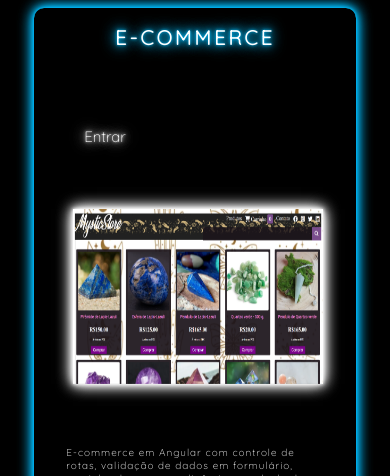
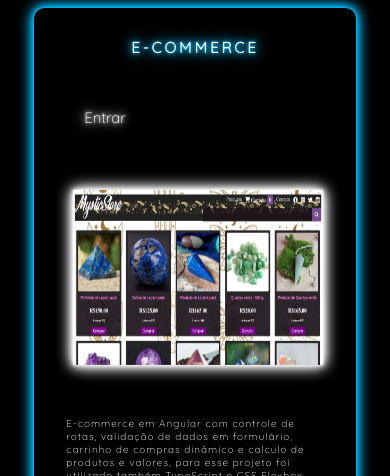
Before and after one commit to Rita-C-Carvalho/PortfolioRita, a plain HTML site: page assets/projetos/Angular/projetos.html in a window 390 px wide. Shown: the top 476 px of the page. Drawn offline with Linux system fonts and the light colour scheme.

Commit message:
atualização

```diff
--- a/assets/projetos/Angular/responsivoAngular.css
+++ b/assets/projetos/Angular/responsivoAngular.css
@@ -18,8 +18,10 @@
     }
 
     h1{
-        font-size: 20px;
+        font-size: 15px;
         letter-spacing: 3px;
+        margin-top: 30px;
+        margin-bottom: -10px;
     }
 
     .card_ecommerce{
@@ -55,6 +57,7 @@
         flex-direction: row;
         width: 80%;
         font-size: 10px;
+        margin-top: -10px;
     }
 
     .voltar{
--- a/assets/projetos/CSS/responsivoCSS.css
+++ b/assets/projetos/CSS/responsivoCSS.css
@@ -18,9 +18,11 @@
     }
 
     h1{
-        font-size: 20px;
+        font-size: 15px;
         letter-spacing: 3px;
         text-align: center;
+        margin-top: 30px;
+        margin-bottom: -10px;
     }
 
     .card_instagram{
--- a/assets/projetos/JS/responsivoJS.css
+++ b/assets/projetos/JS/responsivoJS.css
@@ -18,9 +18,11 @@
     }
 
     h1{
-        font-size: 20px;
+        font-size: 15px;
         letter-spacing: 3px;
         text-align: center;
+        margin-top: 30px;
+        margin-bottom: -10px;
     }
 
     .voltar{
@@ -69,7 +71,7 @@
         border-radius: 0px;
         margin-left: 5px;
         margin-top: 50px;
-        margin-bottom: 50px;
+        margin-bottom: 30px;
     }
 
     .card_textojogo{
@@ -152,7 +154,7 @@
         border-radius: 0px;
         margin-left: 5px;
         margin-top: 50px;
-        margin-bottom: 50px;
+        margin-bottom: 30px;
     }
 
     .card_textojogo{
```
Also changed, not shown: assets/css/responsivo.css (+6 -4 lines).
